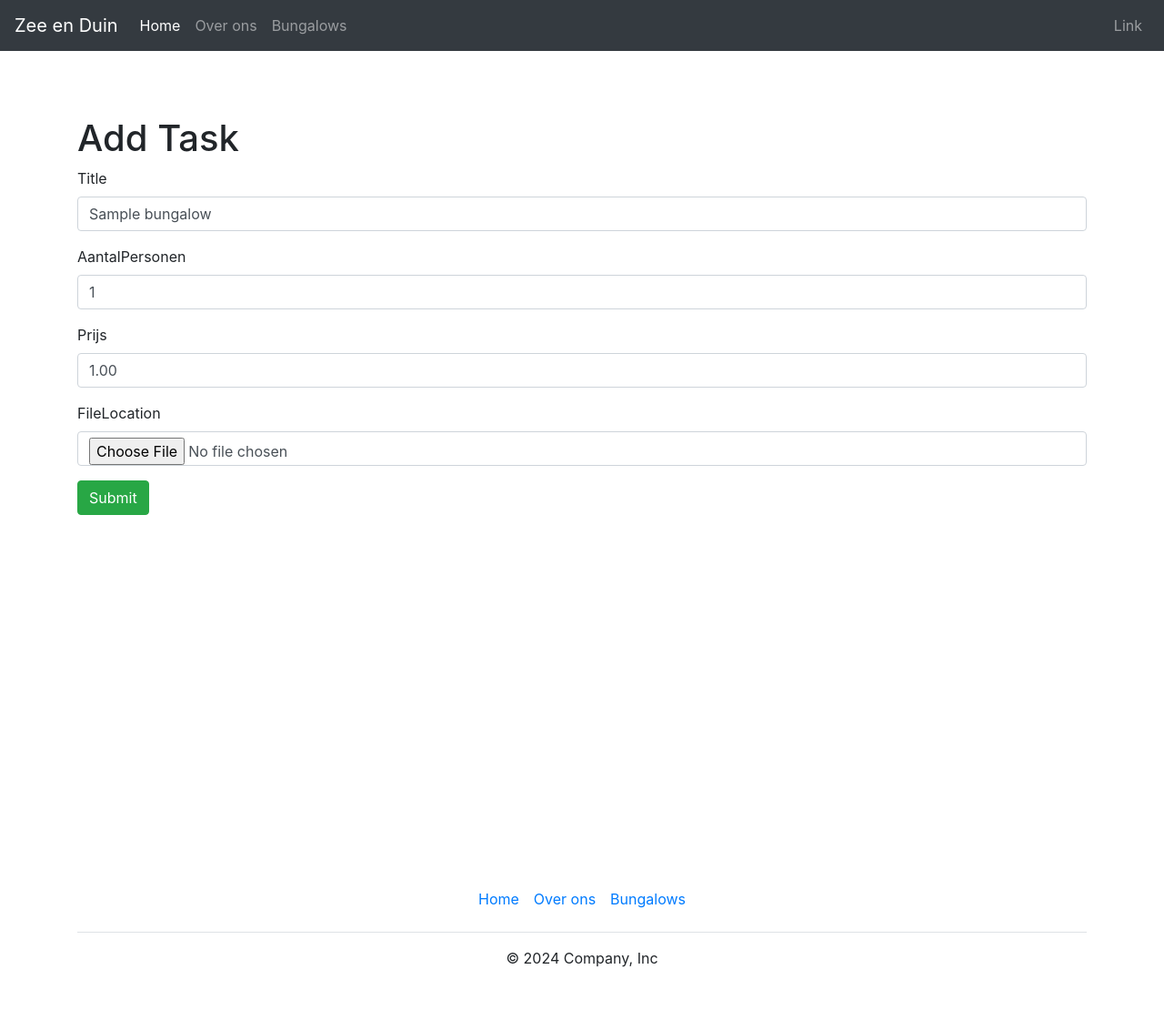
After one commit to Bram-4197/Bungalowpark-Zee-en-Duin, a Flask app: page /bungalow/edit/1 in a window 1280 px wide. The commit adds this page. Shown: the whole page at 91% size. Run offline with Flask 3, Linux system fonts and the light colour scheme; tables that the repository leaves empty hold one stand-in row (values such as "Sample post").

Commit message:
Added bungalowForms

```diff
--- a/app.py
+++ b/app.py
@@ -1,18 +1,26 @@
-from flask import Flask, redirect, render_template, url_for
-from forms import NaamFormulier
-
-app = Flask(__name__)
+import os
+from flask import Flask, flash, redirect, render_template, url_for
+from forms import BungalowForm, NaamFormulier
+from models import db, Bungalow
 
 
 
-app.secret_key = "test"
+UPLOAD_FOLDER = 'static/uploads'
+app = Flask(__name__)
+app.config['SECRET_KEY'] = 'your_secret_key'
+app.config['SQLALCHEMY_DATABASE_URI'] = 'sqlite:///tasks.db'
+app.config['SQLALCHEMY_TRACK_MODIFICATIONS'] = False
+app.config['UPLOAD_FOLDER'] = UPLOAD_FOLDER
 
+db.init_app(app)
 
+@app.before_request
+def create_tables():
+    db.create_all()
 
 @app.route('/')
 def index():
     return render_template('index.html')
-
 
 @app.route("/ons")
 def ons():
@@ -28,7 +36,8 @@ def formulier():
 
 @app.route("/bungalows")
 def bungalows():
-    return render_template('bungalows.html')
+    bungalows = Bungalow.query.all()
+    return render_template('bungalows.html', bungalows=bungalows)
 
 @app.route("/bungalow/<naam>")
 def bungalow(naam):
@@ -38,5 +47,47 @@ def bungalow(naam):
 def welkom(naam):
     return render_template('welkom.html', naam=naam)
 
+@app.route('/bungalow/add', methods=['GET', 'POST'])
+def add_bungalow():
+    form = BungalowForm()
+    if form.validate_on_submit():
+        file = form.fileLocation.data
+        filename = file.filename
+        filepath = os.path.join(app.config['UPLOAD_FOLDER'], filename)
+        file.save(filepath)
+        new_bungalow = Bungalow(
+            title=form.title.data,
+            aantalPersonen=form.aantalPersonen.data,
+            prijs=form.prijs.data,
+            fileLocation=filepath
+        )
+        db.session.add(new_bungalow)
+        db.session.commit()
+        flash('Bungalow added successfully!', 'success')
+        return redirect(url_for('index'))
+    return render_template('add_bungalow.html', form=form)
+
+@app.route('/bungalow/edit/<int:bungalow_id>', methods=['GET', 'POST'])
+def edit_bungalow(bungalow_id):
+    bungalow = Bungalow.query.get_or_404(bungalow_id)
+    form = BungalowForm(obj=bungalow)
+    if form.validate_on_submit():
+        bungalow.title = form.title.data
+        bungalow.aantalPersonen = form.aantalPersonen.data
+        bungalow.prijs = form.prijs.data
+        bungalow.fileLocation = form.fileLocation.data
+        db.session.commit()
+        flash('bungalow updated successfully!', 'success')
+        return redirect(url_for('index'))
+    return render_template('edit_bungalow.html', form=form, bungalow=bungalow)
+
+@app.route('/bungalow/delete/<int:bungalow_id>')
+def delete_bungalow(bungalow):
+    bungalow = Bungalow.query.get_or_404(bungalow)
+    db.session.delete(bungalow)
+    db.session.commit()
+    flash('Task deleted successfully!', 'success')
+    return redirect(url_for('index'))
+
 if __name__ == '__main__':
     app.run(debug=True)
--- a/forms.py
+++ b/forms.py
@@ -1,7 +1,13 @@
 from flask_wtf import FlaskForm
-from wtforms import StringField, SubmitField
+from wtforms import FileField, IntegerField, StringField, SubmitField, TextAreaField, DecimalField
 from wtforms.validators import DataRequired
 
 class NaamFormulier(FlaskForm):
     naam = StringField('Naam', validators=[DataRequired()])
     verzenden = SubmitField('Verzenden')
+class BungalowForm(FlaskForm):
+    title = StringField('Title', validators=[DataRequired()])
+    aantalPersonen = IntegerField('AantalPersonen', validators=[DataRequired()])
+    prijs = DecimalField('Prijs', validators=[DataRequired()])
+    fileLocation = FileField('FileLocation', validators=[DataRequired()])
+    submit = SubmitField('Submit')
--- /dev/null
+++ b/templates/edit_bungalow.html
@@ -0,0 +1,24 @@
+{% extends 'base.html' %}
+{% block content %}
+<h1>{% if task %}Edit Task{% else %}Add Task{% endif %}</h1>
+<form method="POST">
+  {{ form.hidden_tag() }}
+  <div class="mb-3">
+    {{ form.title.label(class="form-label") }}
+    {{ form.title(class="form-control") }}
+  </div>
+  <div class="mb-3">
+    {{ form.aantalPersonen.label(class="form-label") }}
+    {{ form.aantalPersonen(class="form-control") }}
+  </div>
+  <div class="mb-3">
+    {{ form.prijs.label(class="form-label") }}
+    {{ form.prijs(class="form-control") }}
+  </div>
+  <div class="mb-3">
+    {{ form.fileLocation.label(class="form-label") }}
+    {{ form.fileLocation(class="form-control") }}
+  </div>
+  {{ form.submit(class="btn btn-success") }}
+</form>
+{% endblock %}
```
Also changed, not shown: models.py (added, +11 -0 lines), templates/add_bungalow.html (added, +24 -0 lines), templates/bungalows.html (+14 -0 lines), static/uploads/mate-melega-pZ0x_H-_DtQ-unsplash.jpg (added).
